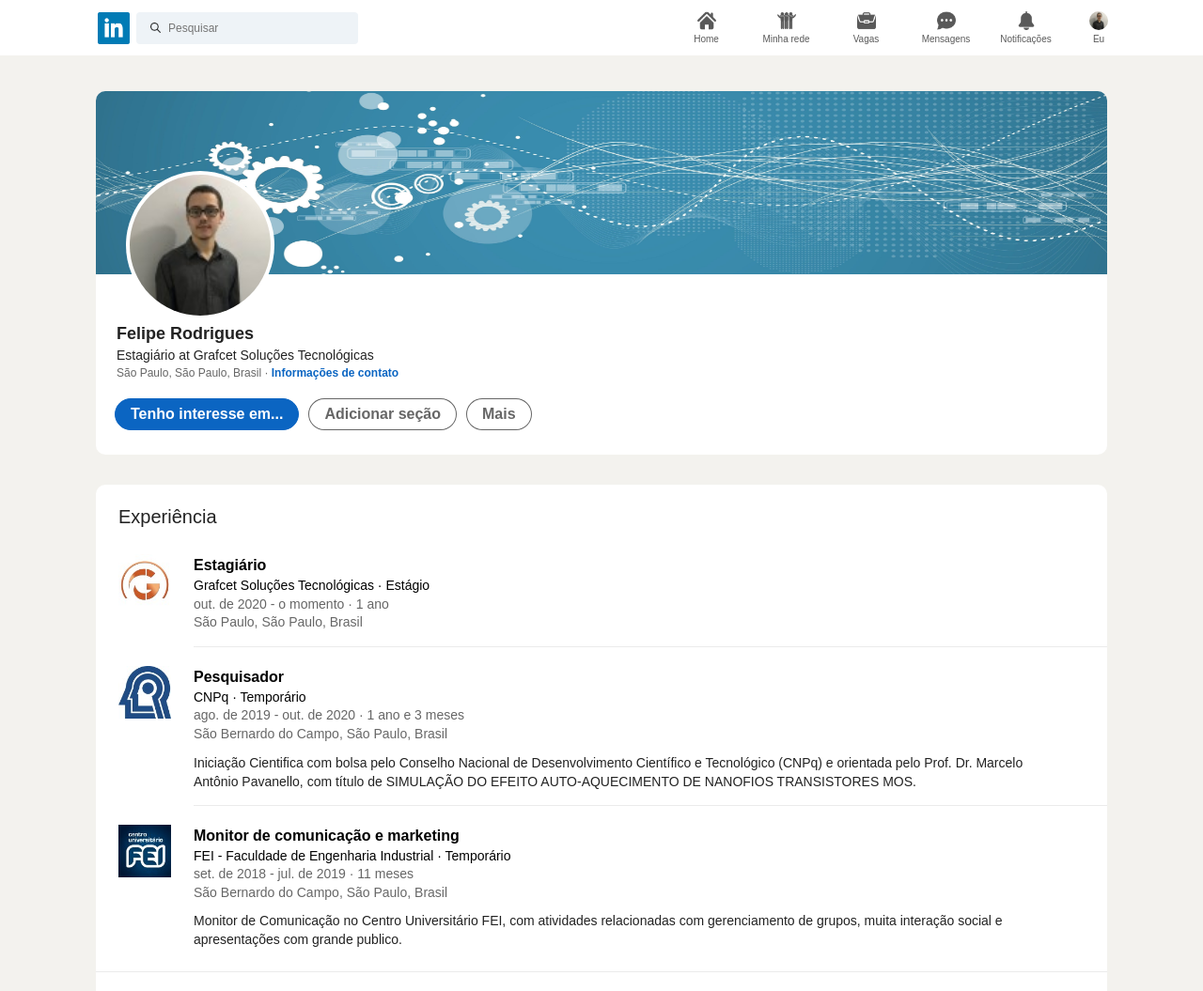
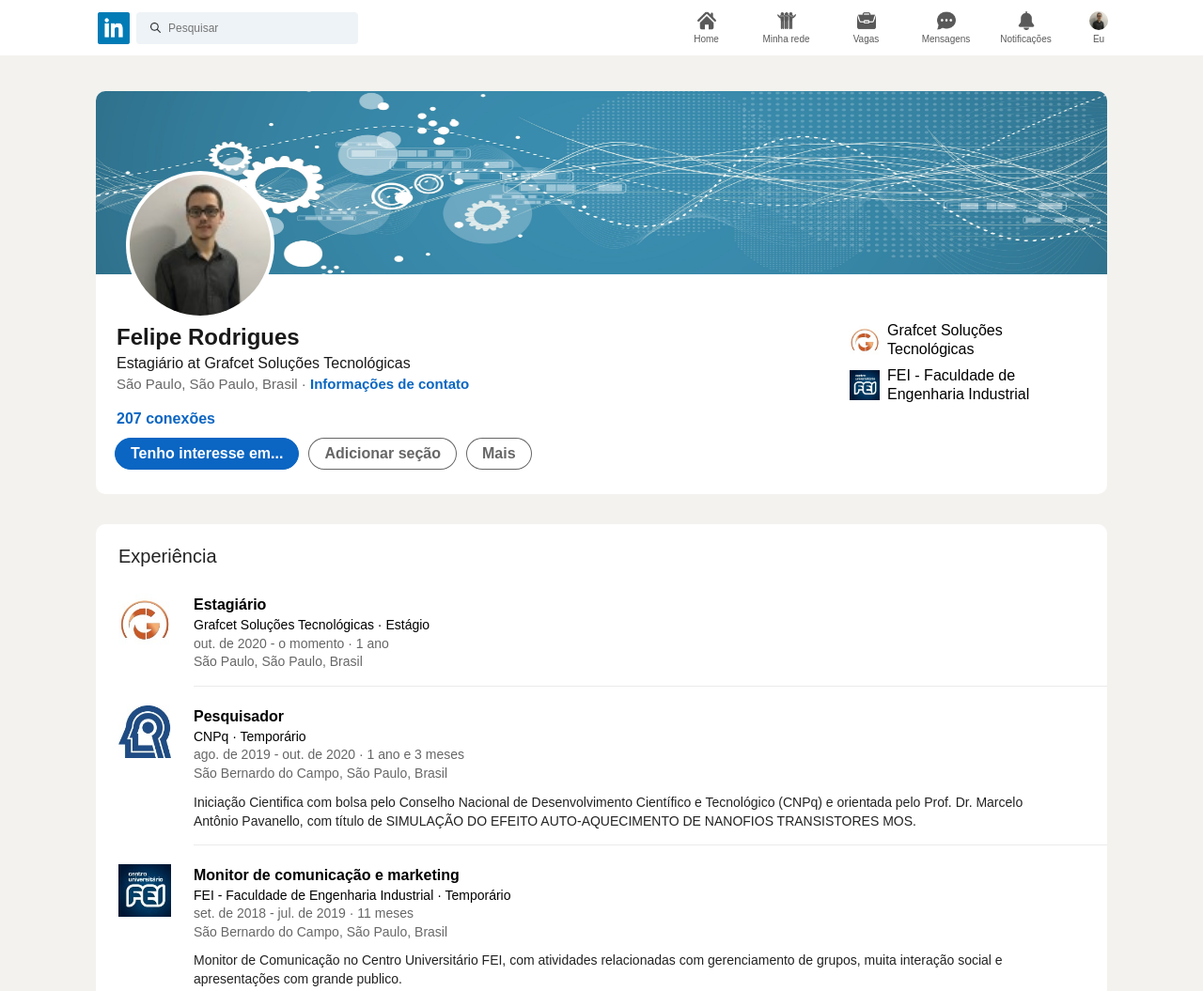
Before and after one commit to FelipeRodriguesGare/Projeto_Final_Modulo1, a plain HTML site: page index.html in a window 1280 px wide. Shown: the top 1055 px of the page at 94% size. Drawn offline with Linux system fonts and the light colour scheme; a web font is replaced by a local one.

Commit message:
FINISHED PROJECT

```diff
--- a/index.html
+++ b/index.html
@@ -98,11 +98,30 @@
                     </div>
                 </div>
                 <div class="profileInformationContainer">
-                    <div class="profileInformation">
-                        <h1>Felipe Rodrigues</h1>
-                        <h2>Estagiário at Grafcet Soluções Tecnológicas</h2>
-                        <h3>São Paulo, São Paulo, Brasil <span class="hiperLink"> <a href="">Informações de contato</a></span></h3>
+                    <div>
+                        <div class="profileInformation">
+                            <h1>Felipe Rodrigues</h1>
+                            <h2>Estagiário at Grafcet Soluções Tecnológicas</h2>
+                            <h3>São Paulo, São Paulo, Brasil <span class="hiperLink"> <a href="">Informações de contato</a></span></h3>
+                        </div>
                     </div>
+                    <div class="profileInformationPlaces">
+                        <a href="">
+                            <div class="profileInformationImageWrapper">
+                                <img src="./src/LogoG7.jpg" alt="">
+                            </div>
+                            <p>Grafcet Soluções Tecnológicas</p>
+                        </a>
+                        <a href="">
+                            <div class="profileInformationImageWrapper">
+                                <img src="./src/LogoFEI.jpg" alt="">
+                            </div>
+                            <p>FEI - Faculdade de Engenharia Industrial</p>
+                        </a>
+                    </div>
+                </div>
+                <div class="profileConection">
+                    <a href="">207 conexões</a>
                 </div>
                 <div class="profileButtonsContainer">
                     <div>
--- a/style.css
+++ b/style.css
@@ -177,15 +177,15 @@ nav {
     opacity: 0.65;
 }
 
-.iconButtons:hover p{
+.iconButtons:hover p {
     opacity: 1;
 }
 
-.iconButtons:hover div{
+.iconButtons:hover div {
     opacity: 1;
 }
 
-#myImage{
+#myImage {
     border-radius: 25px;
 }
 
@@ -196,7 +196,7 @@ nav {
     /* padding-left: 5px; */
 }
 
-#mePadding div{
+#mePadding div {
     opacity: 1;
 }
 
@@ -287,7 +287,7 @@ main {
     border-radius: 50%;
 }
 
-.profilePicture{
+.profilePicture {
     padding: auto;
     width: 150px;
     height: 150px;
@@ -300,8 +300,9 @@ main {
 
 /* ========================== Personal Profile Information*/
 
-.profileInformationContainer{
+.profileInformationContainer {
     display: flex;
+    justify-content: space-between;
 }
 
 .profileInformation {
@@ -309,37 +310,93 @@ main {
     flex-direction: column;
     height: 82px;
     margin-left: 22px;
+    margin-right: 22px;
+    height: fit-content;
 }
 
 .profileInformation h1 {
     font-weight: bold;
-    font-size: 18px;
-    line-height: 1.5;
+    font-size: 24px;
+    line-height: 1.4;
+    color: #000000e6;
 }
 
 .profileInformation h2 {
-    font-size: 14px;
+    font-size: 16px;
+    color: #000000e6;
     line-height: 1.4;
 }
 
 .profileInformation h3 {
-    font-size: 12px;
-    color: #666666;
+    font-size: 15px;
+    color: #00000099;
     line-height: 1.4;
 }
 
 .hiperLink a {
     font-weight: 600;
-    color: #0B65C2;
+    color: #0a66c2;
 }
 
 .hiperLink a:hover {
     text-decoration: underline;
-    text-decoration-color: #0B65C2;
+    text-decoration-color: #0a66c2;
 }
 
 .hiperLink::before {
     content: "\00B7";
+}
+
+.profileConection {
+    margin-top: 8px;
+    margin-bottom: 12px;
+    margin-left: 22px;
+}
+
+.profileConection a {
+    font-weight: 600;
+    color: #0B65C2;
+}
+
+.profileConection a:hover {
+    text-decoration: underline;
+    text-decoration-color: #0B65C2;
+}
+
+.profileInformationPlaces {
+    display: flex;
+    justify-content: center;
+    align-items: center;
+    flex-direction: column;
+    padding-right: 24px;
+    width: 250px;
+}
+
+.profileInformationPlaces a {
+    display: flex;
+    align-items: center;
+    margin-bottom: 8px;
+}
+
+.profileInformationImageWrapper {
+    height: 32px;
+    word-wrap: 32px;
+    min-width: 32px;
+    min-height: 32px;
+}
+
+.profileInformationPlaces a p {
+    padding-left: 8px;
+    line-height: 20px;
+}
+
+.profileInformationPlaces a:nth-last-child(1) {
+    margin-bottom: 0px;
+}
+
+.profileInformationPlaces a:hover > * {
+    text-decoration: underline;
+    text-decoration-color: #0a66c2;
 }
 
 /* ========================== Personal Profile Buttons */
@@ -446,7 +503,7 @@ main {
     margin-left: 80px;
 }
 
-.aboutExperienceParagraph p{
+.aboutExperienceParagraph p {
     width: fit-content;
 }
 
@@ -483,7 +540,7 @@ main {
     margin-top: 15px;
 }
 
-.aboutInfoContainer li:last-child div{
+.aboutInfoContainer li:last-child div {
     border-bottom: none;
 }
 
@@ -495,19 +552,7 @@ main {
     padding-bottom: 24px;
 }
 
-a div:hover h1,a div:hover h2,a div:hover h3 {
-    width: fit-content;
+.aboutInfoContainer a:hover > * {
     text-decoration: underline;
     text-decoration-color: #0a66c2;
 }
-
-a section:hover h1,a section:hover h2,a section:hover h3 {
-    width: fit-content;
-    text-decoration: underline;
-    text-decoration-color: #0a66c2;
-}
-
-a div img:hover h1 {
-    text-decoration: underline;
-    text-decoration-color: #0a66c2;
-}
```
